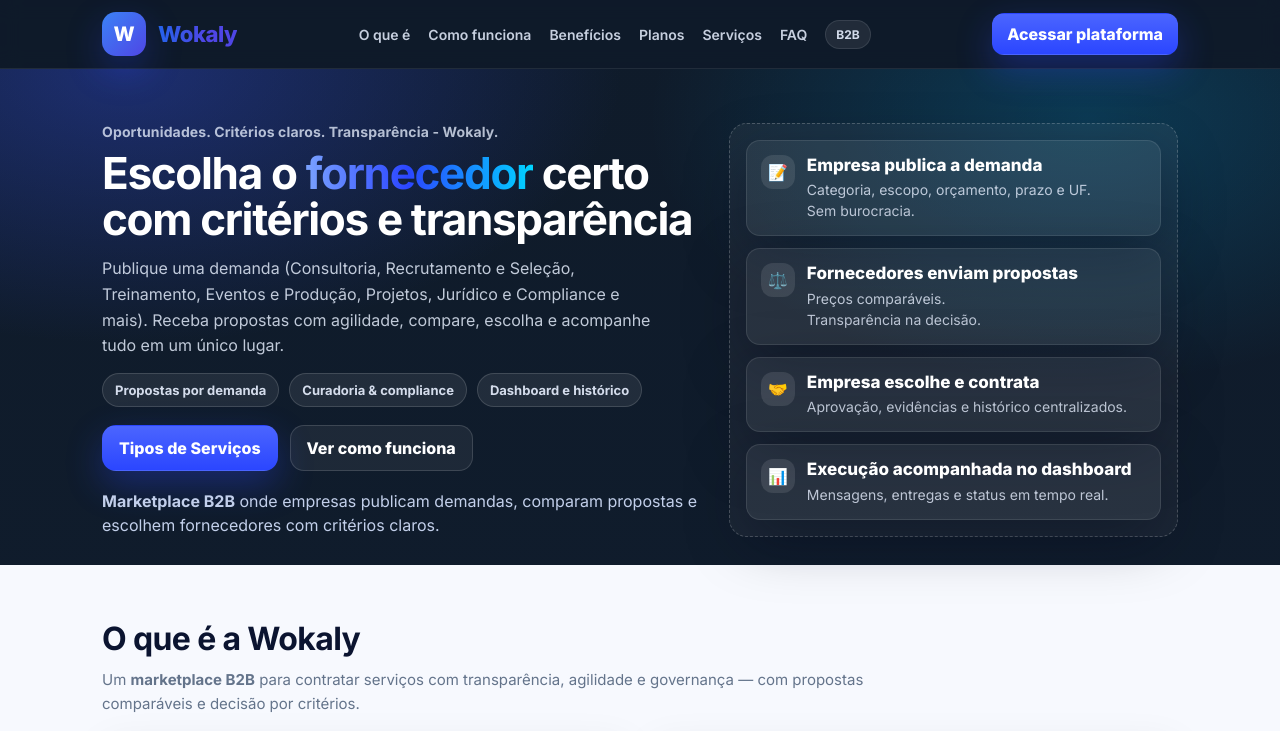
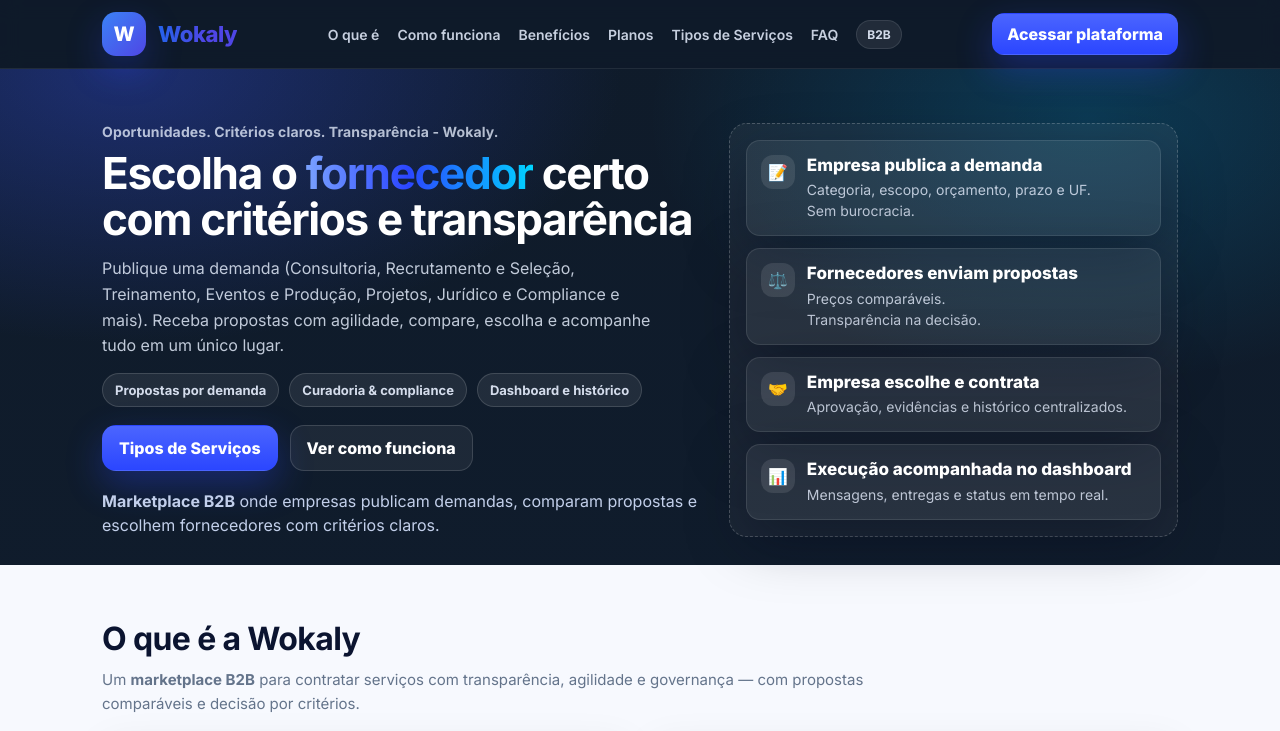
Before and after one commit to rdsilvalopes/wokaly-landing, a plain HTML site: page index.html in a window 1280 px wide. Shown: the top 731 px of the page. Drawn offline with Linux system fonts and the light colour scheme.

Commit message:
feat(landingpage)

```diff
--- a/index.html
+++ b/index.html
@@ -29,7 +29,7 @@
         <a href="#como-funciona">Como funciona</a>
         <a href="#beneficios">Benefícios</a>
         <a href="#planos">Planos</a>
-        <a href="/categorias.html">Serviços</a>
+        <a href="/categorias.html">Tipos de Serviços</a>
         <a href="#faq">FAQ</a>
         <span class="chip">B2B</span>
       </nav>
```
